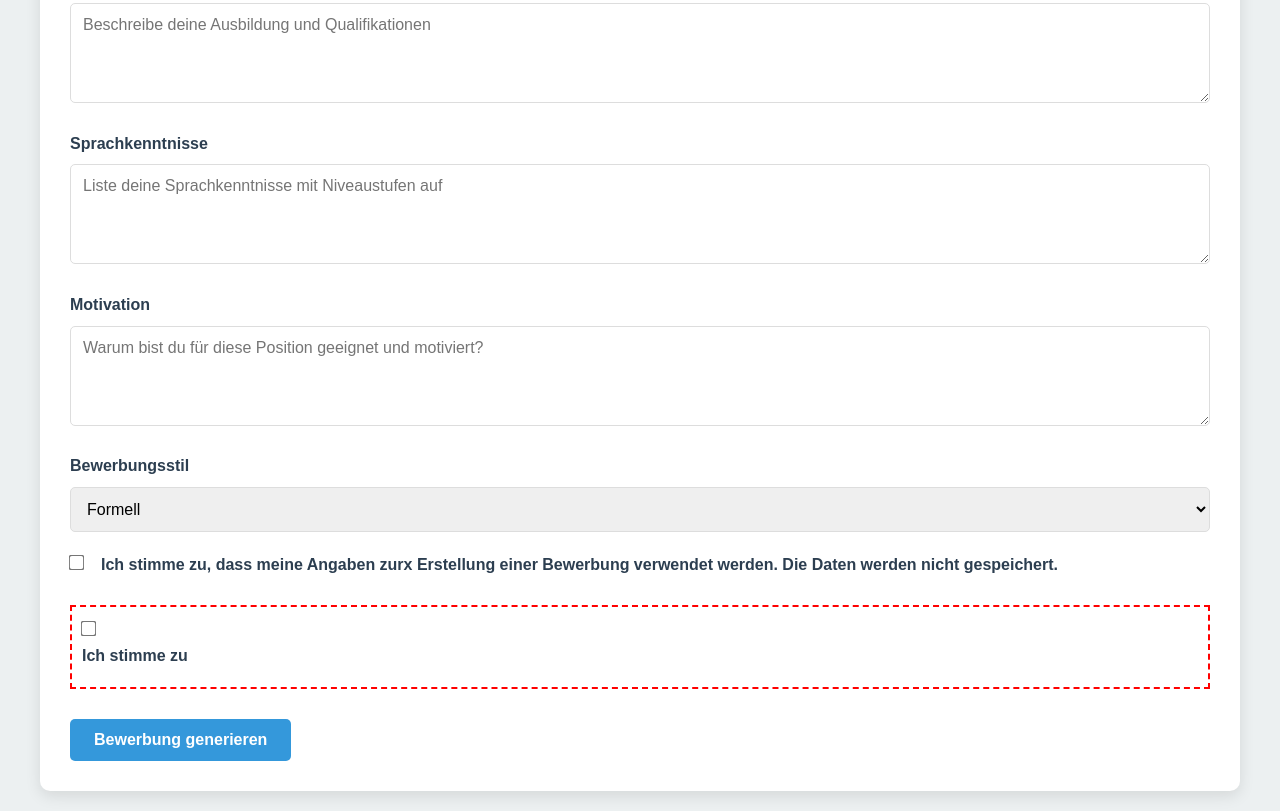
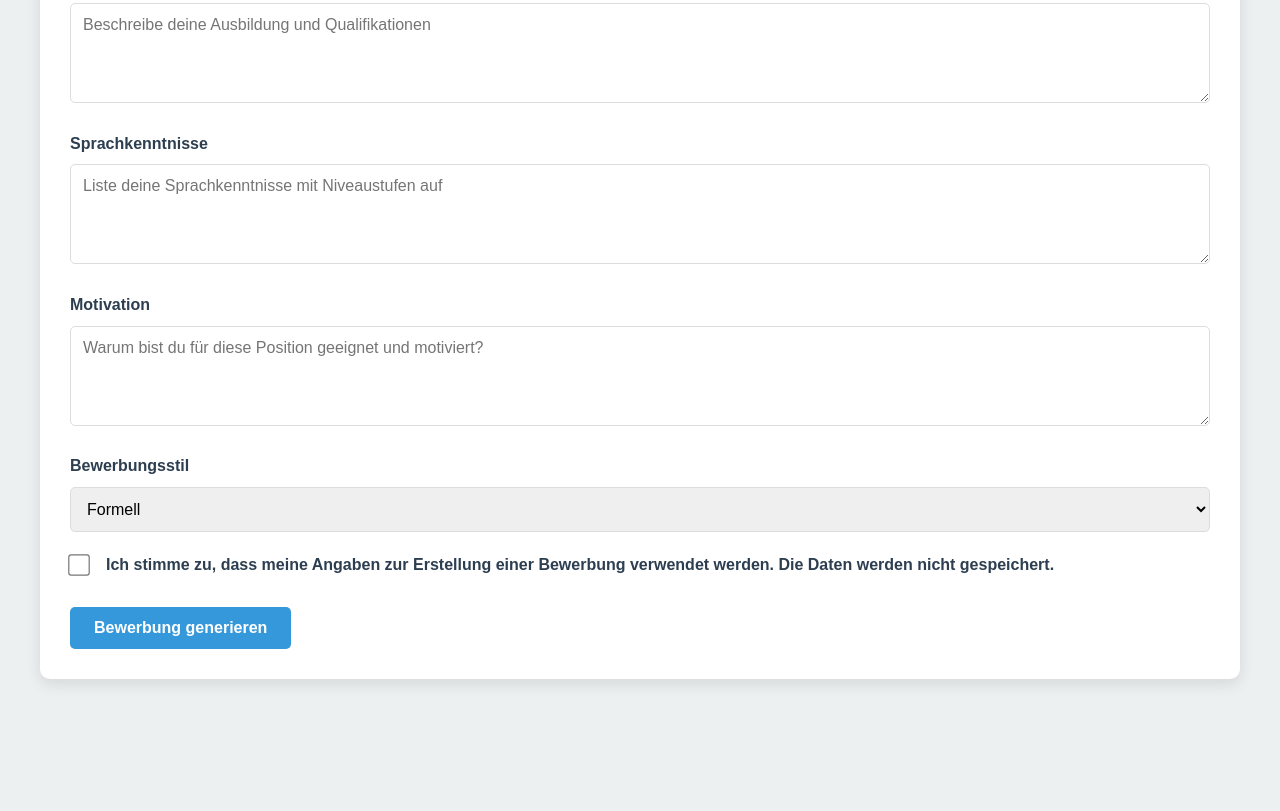
Before and after one commit to jeyjey1508/bewerbungsagent, a website: page bewerbungsagent/public/index.html in a window 1280 px wide. Shown: the part 1265-2076 px from the top of the page. After the commit the page ends 1964 px from the top, so only its background shows below. Drawn offline with nearby package versions, Linux system fonts and the light colour scheme.

Commit message:
index.html

```diff
--- a/bewerbungsagent/public/index.html
+++ b/bewerbungsagent/public/index.html
@@ -345,17 +345,15 @@
                         </select>
                     </div>
 
-                    <div class="form-group" style="display: flex; align-items: flex-start; gap: 10px;">
-                      <input type="checkbox" id="privacyConsent" required style="transform: scale(1.2); margin-top: 4px;">
-                      <label for="privacyConsent" style="font-weight: bold;">
-                        Ich stimme zu, dass meine Angaben zurx Erstellung einer Bewerbung verwendet werden. Die Daten werden nicht gespeichert.
-                      </label>
-                    </div>
+                    <div class="form-group">
+                          <label style="display: flex; align-items: center; gap: 10px;">
+                            <input type="checkbox" id="privacyConsent" required style="appearance: auto; width: 18px; height: 18px;">
+                            <span style="font-weight: bold;">
+                              Ich stimme zu, dass meine Angaben zur Erstellung einer Bewerbung verwendet werden. Die Daten werden nicht gespeichert.
+                            </span>
+                          </label>
+                        </div>
 
-                    <div style="margin: 20px 0; border: 2px dashed red; padding: 10px;">
-                      <input type="checkbox" id="privacyConsent" required>
-                      <label for="privacyConsent"><strong>Ich stimme zu</strong></label>
-                    </div>
 
                     <button type="submit" id="generateBtn">Bewerbung generieren</button>
                 </form>
```
